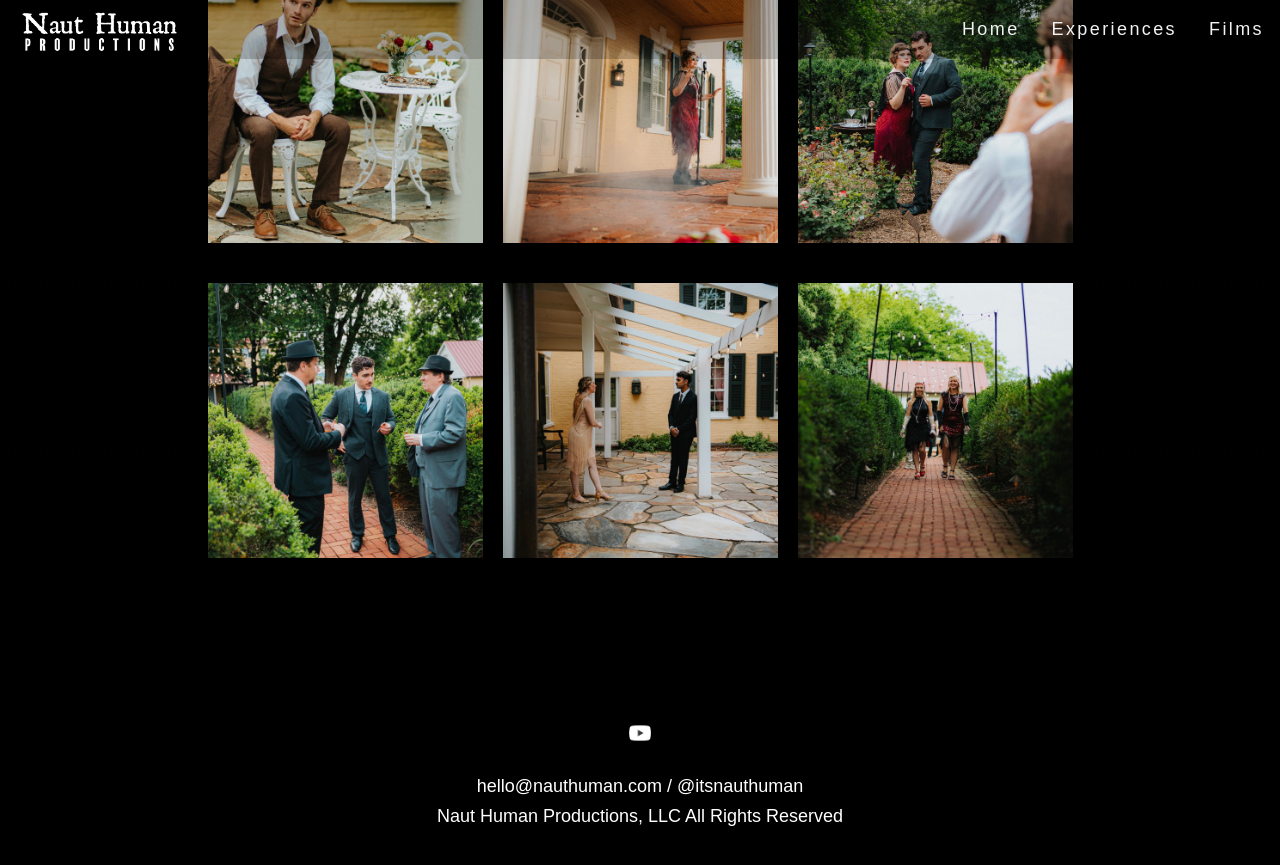
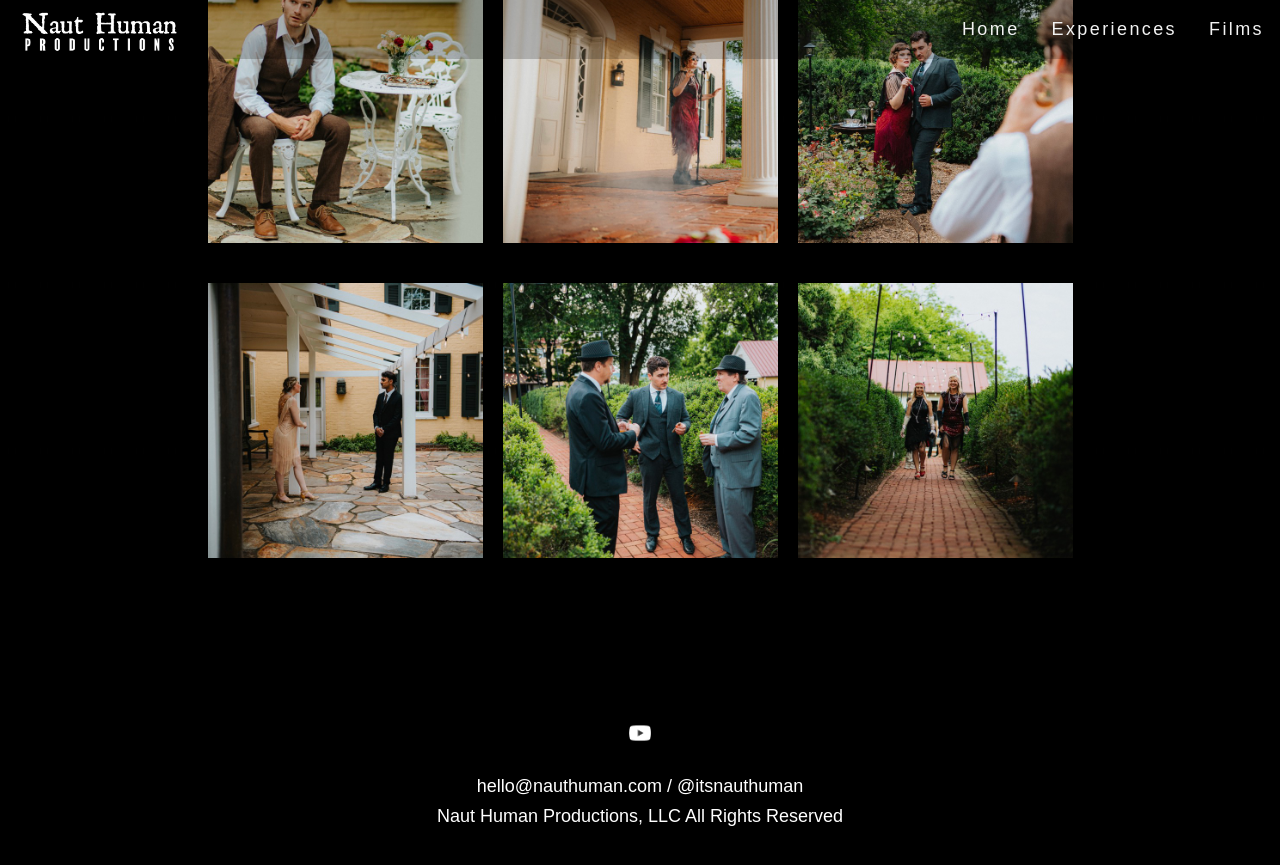
Before and after one commit to nauthuman/website, a Jekyll site: the page built from gatsbytickets.html, in a window 1280 px wide and 900 px high, scrolled down 3896 px. Shown: the top 865 px of the window. Built offline with Jekyll 4.4.1, drawn with Linux system fonts in a browser that asks for light colours; some web fonts are replaced.

Commit message:
Update gatsbygallery_panel.html

```diff
--- a/_includes/gatsbygallery_panel.html
+++ b/_includes/gatsbygallery_panel.html
@@ -149,12 +149,12 @@ div.exps-wrapper {
       </div>
 	<div class="exps-cell">
        <!-- <a href="https://www.youtube.com/watch?v=C3V2Q-lcwII" target="_blank">-->
-          <img src="{{site.url}}/images/gatsby/GatsbyGallery07.jpeg" alt=""/>
+          <img src="{{site.url}}/images/gatsby/GatsbyGallery04.jpeg" alt=""/>
         </a>
       </div>
 	<div class="exps-cell">
        <!-- <a href="https://www.youtube.com/watch?v=bxZpo_WGyxk" target="_blank">-->
-          <img src="{{site.url}}/images/gatsby/GatsbyGallery04.jpeg" alt=""/>
+          <img src="{{site.url}}/images/gatsby/GatsbyGallery07.jpeg" alt=""/>
         </a>
       </div>
 	<div class="exps-cell">
```
